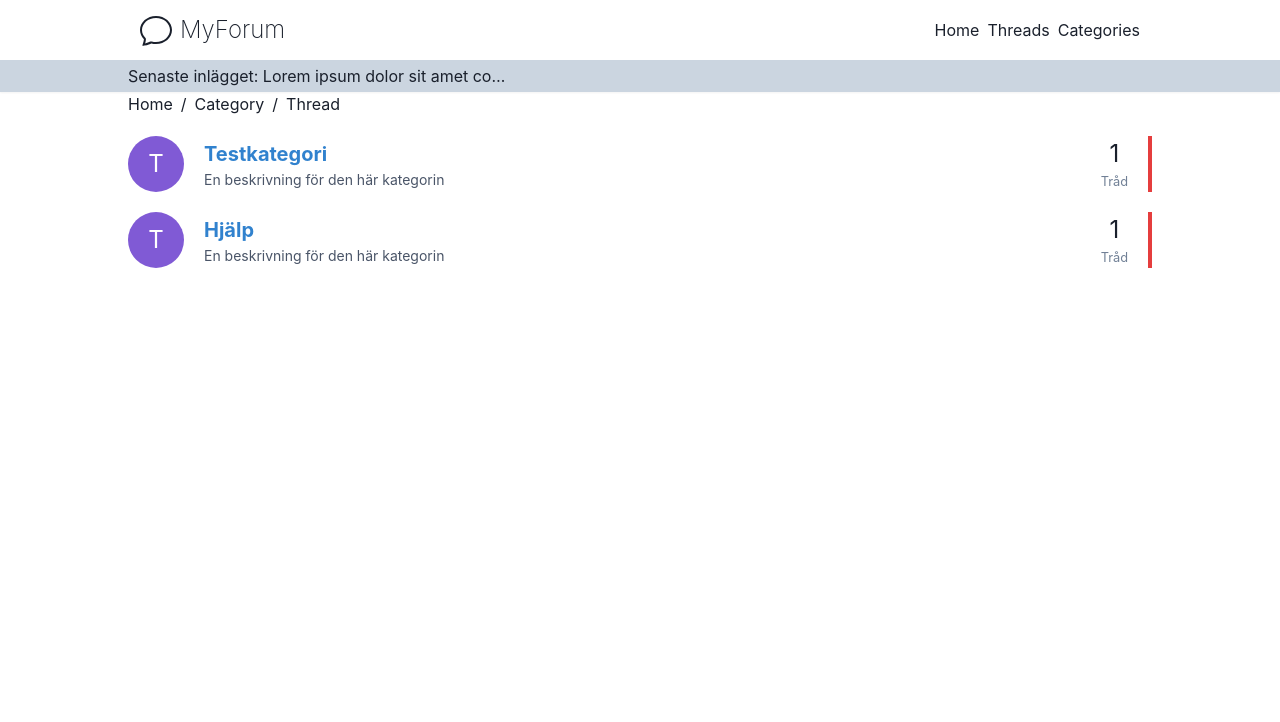
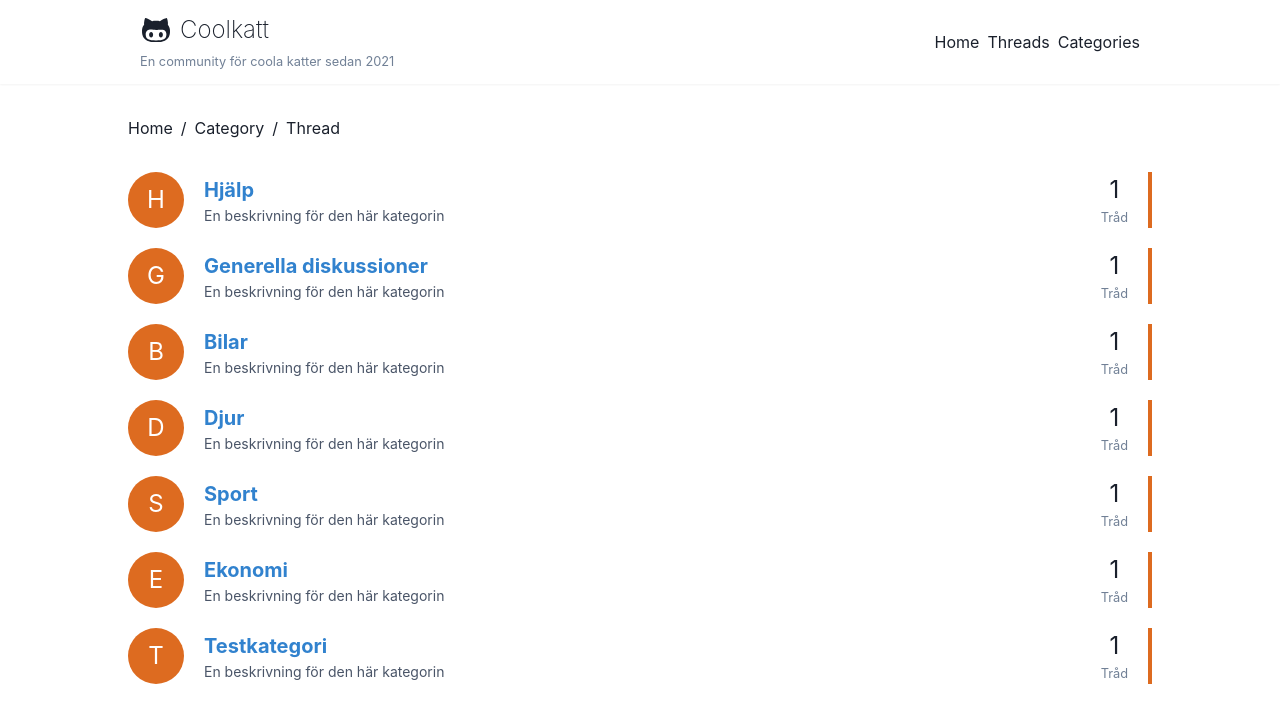
Before and after one commit to oskvr/react-forum-app, a React (Create React App) app: page / in a window 1280 px wide. Shown: the top 722 px of the page. Built offline with nearby package versions, Linux system fonts and the light colour scheme.

Commit message:
Changed folder structure + stuff

```diff
--- a/public/mock_categories.json
+++ b/public/mock_categories.json
@@ -1,14 +1,44 @@
 [
+  {
+    "threads": ["60538f7dfc9cd8001eef9404"],
+    "_id": "2901489012840124",
+    "name": "Hjälp",
+    "__v": 1
+  },
+  {
+    "threads": ["60538f7dfc9cd8001eef9404"],
+    "_id": "2901489012840124",
+    "name": "Generella diskussioner",
+    "__v": 1
+  },
+  {
+    "threads": ["60538f7dfc9cd8001eef9404"],
+    "_id": "60538ee3fc9cd8001eef9402",
+    "name": "Bilar",
+    "__v": 1
+  },
+  {
+    "threads": ["60538f7dfc9cd8001eef9404"],
+    "_id": "2901489012840124",
+    "name": "Djur",
+    "__v": 1
+  },
+  {
+    "threads": ["60538f7dfc9cd8001eef9404"],
+    "_id": "60538ee3fc9cd8001eef9402",
+    "name": "Sport",
+    "__v": 1
+  },
+  {
+    "threads": ["60538f7dfc9cd8001eef9404"],
+    "_id": "2901489012840124",
+    "name": "Ekonomi",
+    "__v": 1
+  },
   {
     "threads": ["60538f7dfc9cd8001eef9404"],
     "_id": "60538ee3fc9cd8001eef9402",
     "name": "Testkategori",
     "__v": 1
-  },
-  {
-    "threads": ["60538f7dfc9cd8001eef9404"],
-    "_id": "2901489012840124",
-    "name": "Hjälp",
-    "__v": 1
   }
 ]
--- a/src/App.js
+++ b/src/App.js
@@ -2,34 +2,36 @@ import { Box, ChakraProvider, theme } from '@chakra-ui/react';
 import React from 'react';
 import {} from 'react-icons/ai';
 import { BrowserRouter as Router, Route, Switch } from 'react-router-dom';
-import CategoryList from './components/categories/CategoryList';
-import Breadcrumbs from './components/shared/Breadcrumbs';
-import Header from './components/shared/Header';
-import Thread from './pages/Thread';
-import ThreadsList from './components/threads/ThreadsList';
+import Categories from './Categories';
+import Breadcrumbs from './shared/Breadcrumbs';
+import Header from './shared/Header';
+import Thread from './Thread';
+import CategoryThreads from './CategoryThreads';
 function App() {
   return (
     <ChakraProvider theme={theme}>
       <Router>
+        <Box>
           <Header />
           <Box
+            as="main"
             mx="auto"
-          as="main"
             maxW={{ base: 'container.md', lg: 'container.lg' }}
             minH="100vh"
           >
-          <Breadcrumbs />
+            <Breadcrumbs my="8" />
             <Switch>
               <Route exact path="/">
-              <CategoryList />
+                <Categories />
               </Route>
               <Route path="/category/:categoryId">
-              <ThreadsList />
+                <CategoryThreads />
               </Route>
               <Route path="/thread/:threadId">
                 <Thread />
               </Route>
             </Switch>
+          </Box>
         </Box>
       </Router>
     </ChakraProvider>
--- a/src/components/categories/CategoryListItem.js
+++ b/src/Categories/CategoryListItem.js
@@ -10,6 +10,7 @@ import {
 import React from 'react';
 import { Link as RouteLink } from 'react-router-dom';
 export default function CategoryListItem({ category }) {
+  const bgColor = 'orange.500';
   return (
     <Box my="5">
       <HStack>
@@ -22,10 +23,10 @@ export default function CategoryListItem({ category }) {
           h="14"
           p="4"
           mr="3"
-          bg={'purple.500'}
+          bg={bgColor}
         >
           <Box fontSize="2xl" color="white" userSelect="none">
-            T
+            {category.name.substring(0, 1).toUpperCase()}
           </Box>
         </Flex>
         <Box w="100%">
@@ -52,7 +53,7 @@ export default function CategoryListItem({ category }) {
               {category.threads.length === 1 ? 'Tråd' : 'Trådar'}
             </Text>
           </VStack>
-          <Box h="14" w="1" bg="red.500"></Box>
+          <Box h="14" w="1" bg={bgColor}></Box>
         </HStack>
       </HStack>
     </Box>
--- a/src/components/categories/CategoryList.js
+++ b/src/Categories/index.js
@@ -52,7 +52,7 @@ const categories = [
   },
 ];
 
-export default function CategoryList() {
+export default function Categories() {
   const [categories, setCategories] = useState([]);
 
   useEffect(() => {
--- a/src/components/threads/ThreadsList.js
+++ b/src/CategoryThreads/index.js
@@ -23,7 +23,7 @@ const mockThreads = [
     __v: 0,
   },
 ];
-export default function ThreadsList() {
+export default function CategoryThreads() {
   const [threads, setThreads] = useState([]);
   const { categoryId } = useParams();
   useEffect(() => {
--- a/src/components/threads/Comment.js
+++ b/src/Thread/Comment.js
@@ -3,26 +3,24 @@ import { Image } from '@chakra-ui/image';
 import { Box, HStack, Text, VStack } from '@chakra-ui/layout';
 import React, { useEffect, useState } from 'react';
 import { FaChevronUp } from 'react-icons/fa';
-import useFetch from '../../hooks/useFetch';
+import useFetch from '../utils/hooks/useFetch';
 export default function Comment({ content }) {
   const [likes, setLikes] = useState(0);
   const [hasLiked, setHasLiked] = useState(false);
-  const { data: userResponse } = useFetch('https://randomuser.me/api');
-  const user = userResponse ? userResponse.results[0] : null;
 
   useEffect(() => {
     const random = Math.floor(Math.random() * 50);
     setLikes(random);
   }, []);
   return (
-    <Box p="5" borderBottom="1px solid silver" w="100%">
+    <Box p="8" borderBottom="1px solid silver" w="100%" bg="white">
       <HStack>
         <Box mr="10">
-          <Image src={user && user.picture.medium} rounded="full" />
-          <Text>Anon</Text>
+          <Image src="https://placekitten.com/g/80/80" rounded="full" />
+          <Text>coolkatt_123</Text>
         </Box>
         <VStack align="start" spacing="5" flex="1">
-          <Text>{content.replace('\n', '</br>')}</Text>
+          <Text whiteSpace="pre-wrap">{content}</Text>
           <Text as="small">{new Date().toDateString()}</Text>
         </VStack>
         <VStack flexShrink="0" spacing="1">
@@ -33,6 +31,7 @@ export default function Comment({ content }) {
           ) : (
             <Button
               variant="ghost"
+              _focus={{ boxShadow: 'none' }}
               onClick={() => {
                 setLikes(likes + 1);
                 setHasLiked(true);
--- a/src/pages/Thread.js
+++ b/src/Thread/index.js
@@ -2,7 +2,7 @@ import { Button } from '@chakra-ui/button';
 import { Box, Container, Heading, VStack } from '@chakra-ui/layout';
 import { Textarea } from '@chakra-ui/textarea';
 import React, { useState } from 'react';
-import Comment from '../components/threads/Comment';
+import Comment from './Comment';
 
 const initComments = [
   {
@@ -27,6 +27,12 @@ export default function Thread() {
     setComments([...comments, newComment]);
     setComment('');
   }
+
+  function submitForm(e) {
+    if (e.ctrlKey && e.key === 'Enter') {
+      addComment(e);
+    }
+  }
   return (
     <VStack>
       <Heading>Is this the greatest thread ever?</Heading>
@@ -37,11 +43,13 @@ export default function Thread() {
         <form onSubmit={addComment}>
           <Textarea
             onChange={e => setComment(e.target.value)}
+            onKeyDown={submitForm}
             value={comment}
             placeholder="Skriv din kommentar här"
             rows="5"
+            bg="white"
           />
-          <Button variant="outline" type="submit">
+          <Button colorScheme="linkedin" type="submit">
             Skicka
           </Button>
         </form>
--- a/src/components/shared/Breadcrumbs.js
+++ b/src/shared/Breadcrumbs.js
@@ -2,14 +2,14 @@ import { Breadcrumb, BreadcrumbItem, BreadcrumbLink } from '@chakra-ui/react';
 import React, { useEffect } from 'react';
 import { Link as RouteLink, useParams } from 'react-router-dom';
 
-export default function Breadcrumbs() {
+export default function Breadcrumbs({ ...props }) {
   const { categoryId, threadId } = useParams();
 
   useEffect(() => {
     console.log(categoryId);
   });
   return (
-    <Breadcrumb>
+    <Breadcrumb {...props}>
       <BreadcrumbItem>
         <BreadcrumbLink as={RouteLink} to="/">
           Home
--- a/src/components/shared/Header.js
+++ b/src/shared/Header.js
@@ -1,23 +1,28 @@
 import { Box, HStack, Link, Spacer, Text } from '@chakra-ui/layout';
 import React from 'react';
-import { BsChat } from 'react-icons/bs';
+import { IoLogoOctocat } from 'react-icons/io';
 import { Link as RouteLink } from 'react-router-dom';
 export default function Header() {
   return (
     <Box as="nav" shadow="sm">
       <HStack p="3" maxW="container.lg" mx="auto">
-        <Link as={RouteLink} to="/" d="flex" alignItems="center">
-          <BsChat style={{ fontSize: '2rem' }} />
-          <Text as="span" fontWeight="thin" fontSize="2xl" ml="2">
-            MyForum
+        <Box>
+          <Link as={RouteLink} to="/" d="flex" alignItems="center">
+            <IoLogoOctocat style={{ fontSize: '2rem' }} />
+            <Text as="span" fontWeight="thin" fontSize="2xl" ml="2">
+              Coolkatt
+            </Text>
+          </Link>
+          <Text as="small" color="gray.500">
+            En community för coola katter sedan 2021
           </Text>
-        </Link>
+        </Box>
         <Spacer />
         <Link>Home</Link>
         <Link>Threads</Link>
         <Link>Categories</Link>
       </HStack>
-      <Box bg="gray.300" p="1">
+      {/* <Box bg="gray.300" p="1">
         <HStack maxW="container.lg" mx="auto">
           <Text w="96" isTruncated>
             Senaste inlägget: Lorem ipsum dolor sit amet consectetur adipisicing
@@ -25,7 +30,7 @@ export default function Header() {
             fuga illum ex natus labore modi.
           </Text>
         </HStack>
-      </Box>
+      </Box> */}
     </Box>
   );
 }
```
Also changed, not shown: src/utils/hooks/useFetch.js (renamed from src/hooks/useFetch.js). Lines whose indentation alone changed are shown as unchanged.
